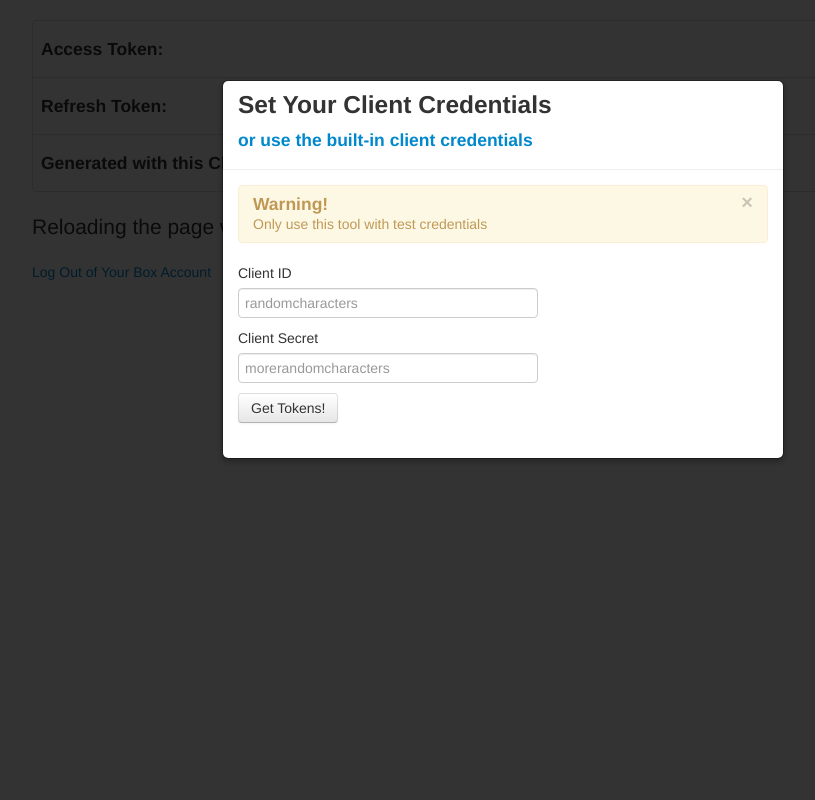
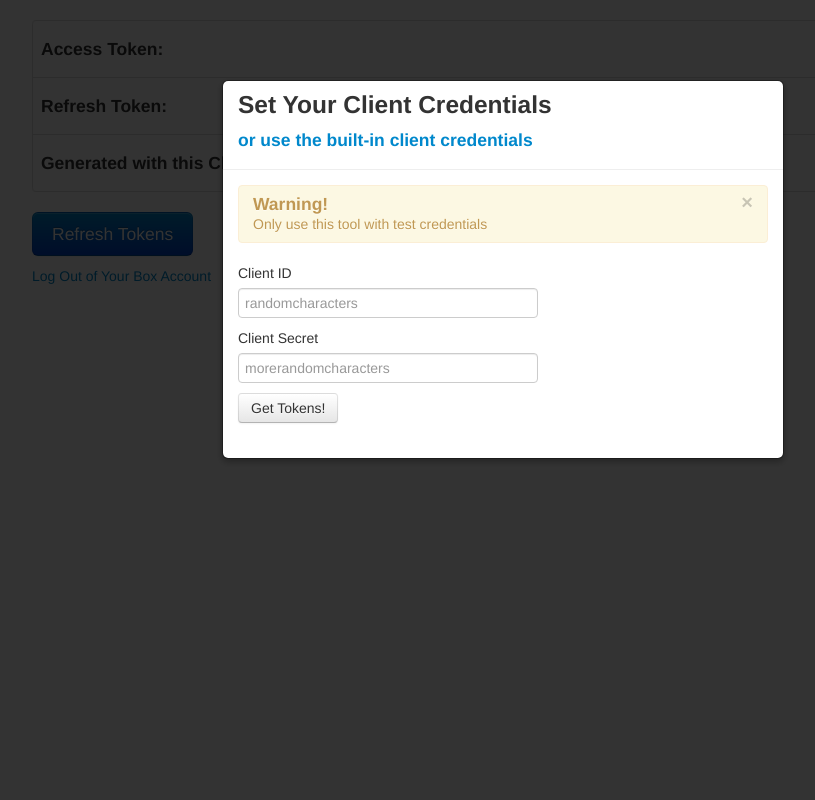
Before and after one commit to seanrose/box-arcade, a Flask app: page / in a window 1280 px wide. Shown: the whole page, without its empty margins (138-953 px from the left). Run offline with Flask 2, Linux system fonts and the light colour scheme; some libraries are stand-ins or nearby versions.

Commit message:
added fancy refreshing state

```diff
--- a/templates/token.html
+++ b/templates/token.html
@@ -37,6 +37,6 @@
         </tr>
     </tbody>
 </table>
-<p class="lead">Reloading the page will refresh the tokens.</p>
-<a href="/logout">Log Out of Your Box Account</a>
+<p><a id="refresher" class="btn btn-primary btn-large" href="javascript:history.go(0)" onclick="$('#refresher').button('loading')" data-loading-text="refreshing...">Refresh Tokens</a></p>
+<p><a href="/logout">Log Out of Your Box Account</a></p>
 {% endblock %}
```
